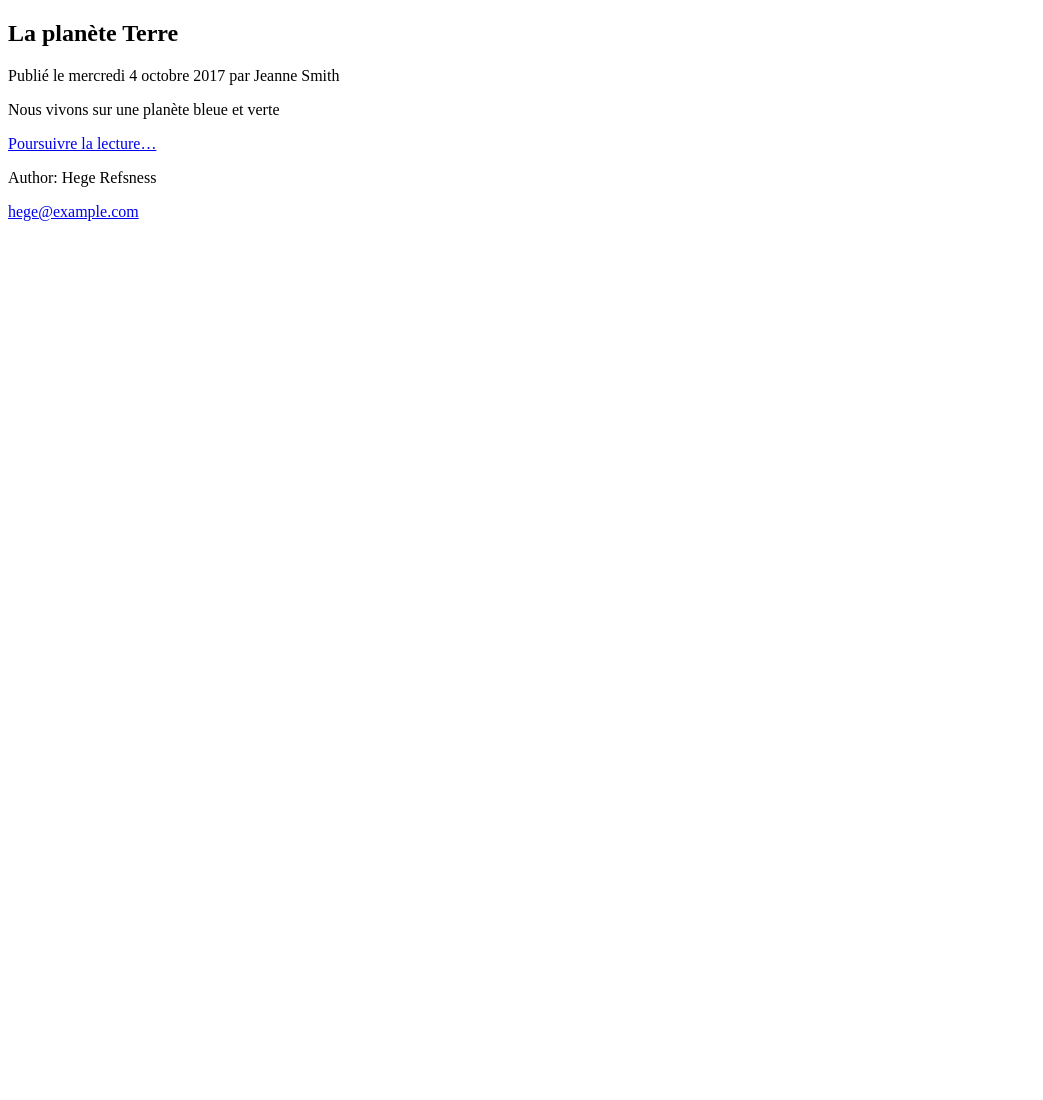
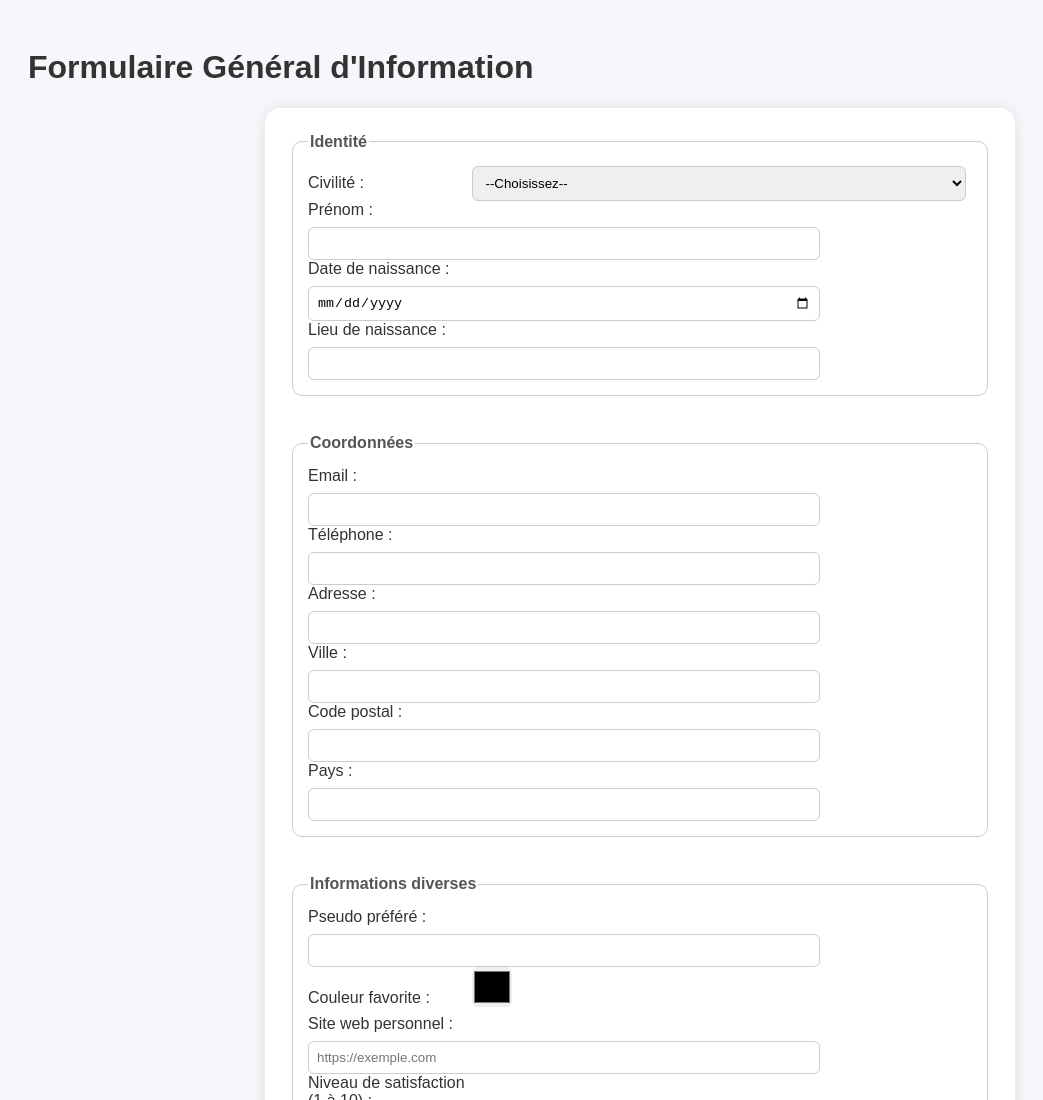
Before and after one commit to Harun-Kilic/Formulaire-HTML, a plain HTML site: page index.html in a window 1280 px wide. Shown: the top 1100 px of the page, without its empty margins (0-1043 px from the left). Before the commit the page ends 800 px from the top, so only its background shows below. Drawn offline with Linux system fonts and the light colour scheme.

Commit message:
Add general information form to index.html
Updated the HTML structure to include a general information form with various fields for user input, including personal details, contact information, and file uploads.

```diff
--- a/index.html
+++ b/index.html
@@ -1,32 +1,153 @@
 <!DOCTYPE html>
-<html lang="en">
+<html lang="fr">
   <head>
-    <meta charset="UTF-8" />
-    <title>Documents</title>
+    <meta charset="UTF-8">
+    <meta name="viewport" content="width=device-width, initial-scale=1.0">
+    <link rel="stylesheet" href="style.css">
+    <title>Formulaire Général d'Information</title>
   </head>
+
   <body>
-    <article>
-      <header>
-        <h2>La planète Terre</h2>
-        <p>
-          Publié le mercredi
-          <time datetime="2017-10-04">4 octobre 2017</time> par Jeanne Smith
-        </p>
-      </header>
-      <p>Nous vivons sur une planète bleue et verte</p>
-      <p>
-        <a href="https://example.com/the-planet-earth/"
-          >Poursuivre la lecture…</a
-        >
-      </p>
-    </article>
-    <footer>
-      <p>Author: Hege Refsness</p>
-      <p><a href="mailto:hege@exemple.com">hege@example.com</a></p>
-    </footer>
+    <h1>Formulaire Général d'Information</h1>
 
-    <nav>
-      <a href="/html"></a>
-    </nav>
+    <form action="#" method="post" enctype="multipart/form-data">
+      <fieldset>
+        <legend>Identité</legend>
+
+        <label for="civilite">Civilité :</label>
+        <select id="civilite" name="civilite" required>
+          <option value="">--Choisissez--</option>
+          <option value="monsieur">Monsieur</option>
+          <option value="madame">Madame</option>
+          <option value="autre">Autre</option>
+        </select>
+        <br>
+
+        <label for="prenom">Prénom :</label>
+        <input type="text" id="prenom" name="prenom" required>
+        <br>
+
+        <label for="naissance">Date de naissance :</label>
+        <input type="date" id="naissance" name="naissance">
+        <br>
+
+        <label for="lieu_naissance">Lieu de naissance :</label>
+        <input type="text" id="lieu_naissance" name="lieu_naissance">
+      </fieldset>
+
+      <br>
+
+      <fieldset>
+        <legend>Coordonnées</legend>
+
+        <label for="email">Email :</label>
+        <input type="email" id="email" name="email" required>
+        <br>
+
+        <label for="tel">Téléphone :</label>
+        <input type="tel" id="tel" name="tel" pattern="[0-9]{10}" title="Entrez 10 chiffres">
+        <br>
+
+        <label for="adresse">Adresse :</label>
+        <input type="text" id="adresse" name="adresse">
+        <br>
+
+        <label for="ville">Ville :</label>
+        <input type="text" id="ville" name="ville">
+        <br>
+
+        <label for="code_postal">Code postal :</label>
+        <input type="text" id="code_postal" name="code_postal" pattern="[0-9]{5}" title="Entrez 5 chiffres">
+        <br>
+
+        <label for="pays">Pays :</label>
+        <input type="text" id="pays" name="pays">
+      </fieldset>
+
+      <br>
+
+      <fieldset>
+        <legend>Informations diverses</legend>
+
+        <label for="pseudo">Pseudo préféré :</label>
+        <input type="text" id="pseudo" name="pseudo">
+        <br>
+
+        <label for="couleur">Couleur favorite :</label>
+        <input type="color" id="couleur" name="couleur">
+        <br>
+
+        <label for="siteweb">Site web personnel :</label>
+        <input type="url" id="siteweb" name="siteweb" placeholder="https://exemple.com">
+        <br>
+
+        <label for="satisfaction">Niveau de satisfaction (1 à 10) :</label>
+        <input type="range" id="satisfaction" name="satisfaction" min="1" max="10">
+      </fieldset>
+
+      <br>
+
+      <fieldset>
+        <legend>Loisirs</legend>
+        <p>Quels sont vos loisirs ?</p>
+
+        <input type="checkbox" id="lecture" name="loisirs" value="lecture">
+        <label for="lecture">Lecture</label><br>
+
+        <input type="checkbox" id="sport" name="loisirs" value="sport">
+        <label for="sport">Sport</label><br>
+
+        <input type="checkbox" id="musique" name="loisirs" value="musique">
+        <label for="musique">Musique</label><br>
+
+        <input type="checkbox" id="voyage" name="loisirs" value="voyage">
+        <label for="voyage">Voyage</label><br>
+
+        <input type="checkbox" id="cinema" name="loisirs" value="cinema">
+        <label for="cinema">Cinéma</label><br>
+
+        <input type="checkbox" id="autre_loisir" name="loisirs" value="autre">
+        <label for="autre_loisir">Autre</label>
+      </fieldset>
+
+      <br>
+
+      <fieldset>
+        <legend>Abonnement à la newsletter</legend>
+
+        <input type="radio" id="oui" name="newsletter" value="oui">
+        <label for="oui">Oui</label><br>
+
+        <input type="radio" id="non" name="newsletter" value="non">
+        <label for="non">Non</label>
+      </fieldset>
+
+      <br>
+
+      <fieldset>
+        <legend>Téléversement de fichiers</legend>
+
+        <label for="cv">Téléverser votre CV :</label>
+        <input type="file" id="cv" name="cv" accept=".pdf,.doc,.docx">
+        <br>
+
+        <label for="photo">Téléverser une photo :</label>
+        <input type="file" id="photo" name="photo" accept="image/*">
+      </fieldset>
+
+      <br>
+
+      <fieldset>
+        <legend>Commentaire libre</legend>
+
+        <label for="Commentaire">Votre message :</label><br>
+        <textarea id="Commentaire" name="Commentaire" rows="6" cols="60" placeholder="Écrivez ici votre commentaire..."></textarea>
+      </fieldset>
+
+      <br>
+
+      <input type="submit" value="Envoyer">
+      <input type="reset" value="Réinitialiser">
+    </form>
   </body>
 </html>
```
